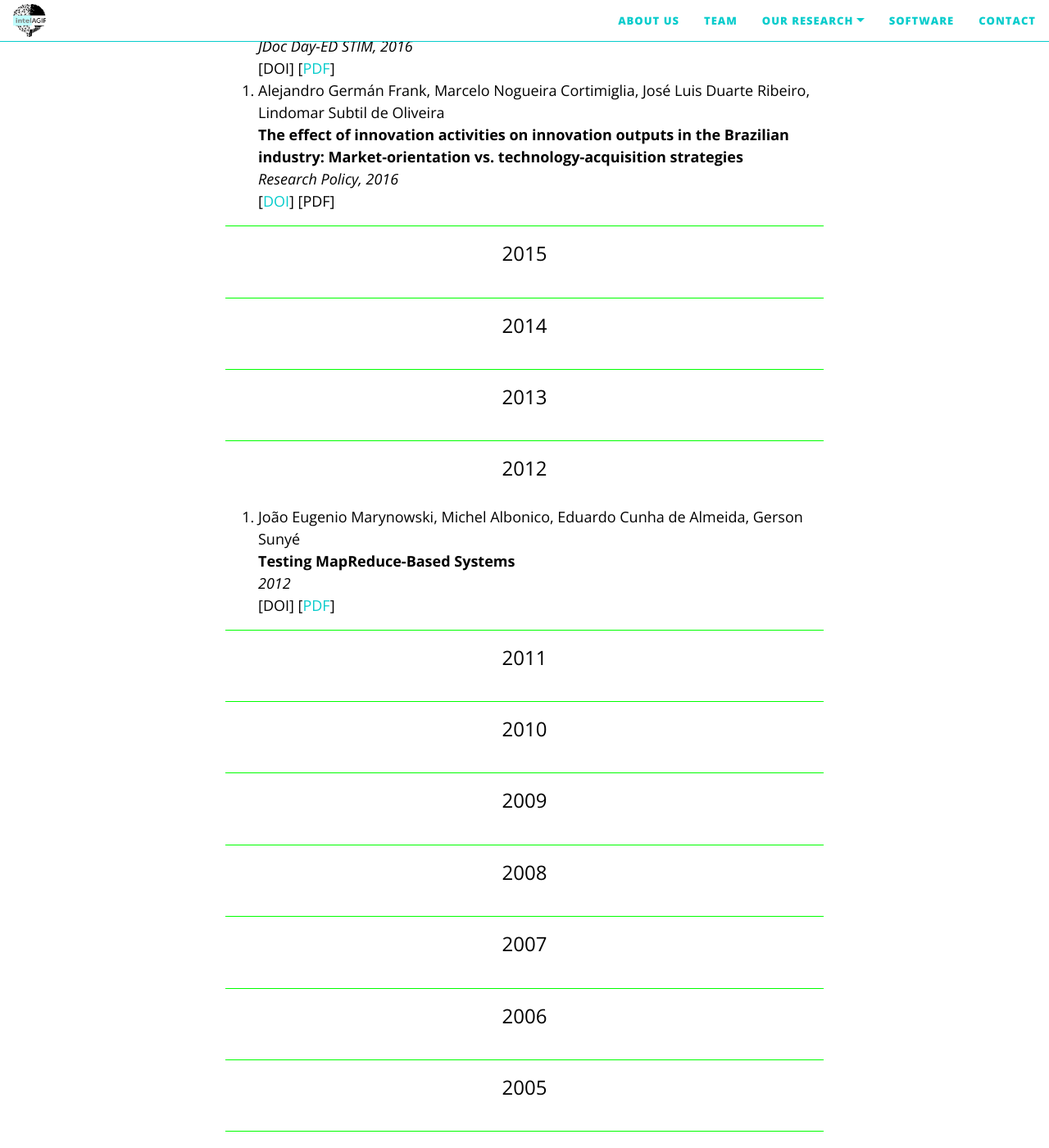
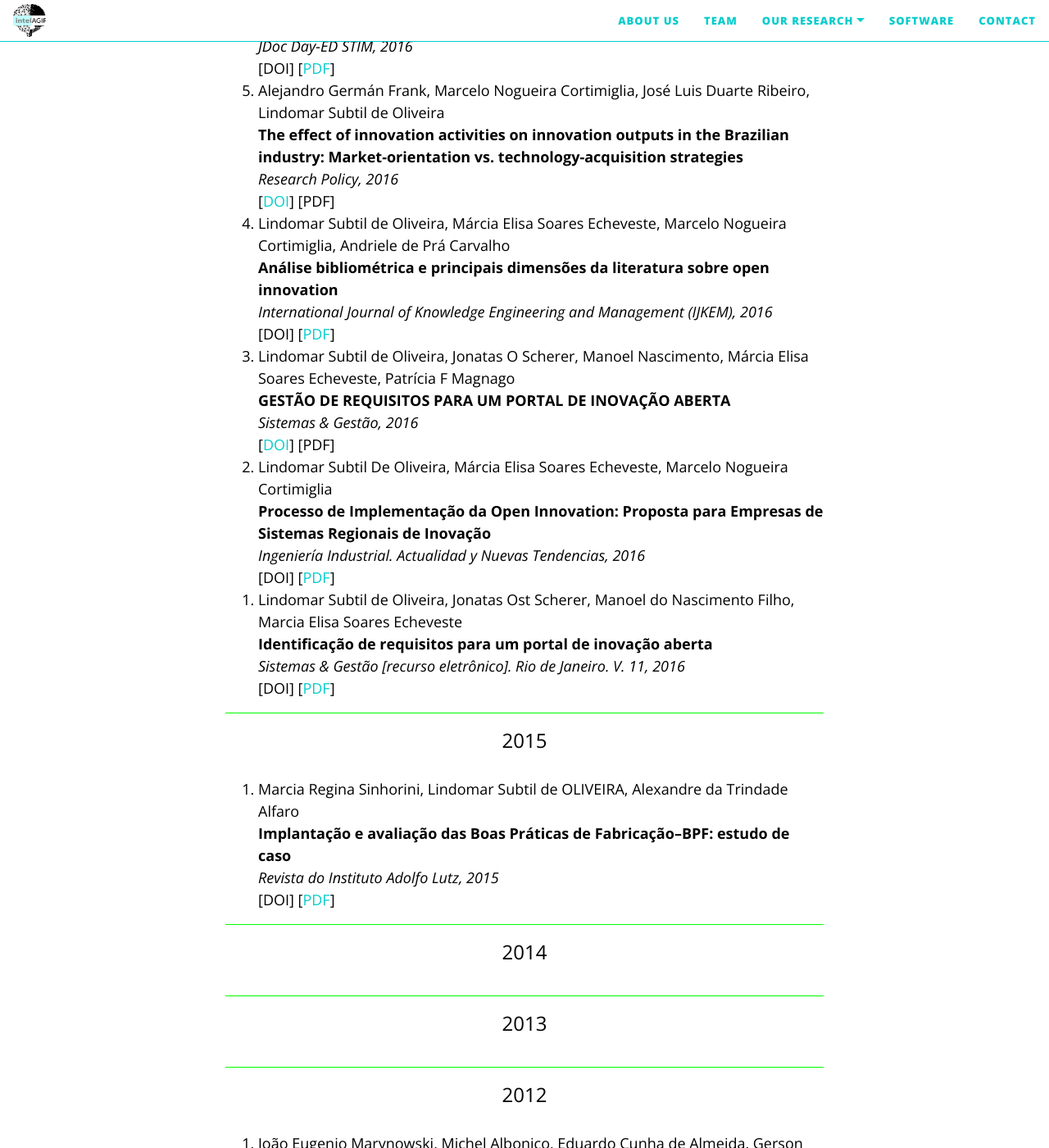
Before and after one commit to IntelAgir-Research-Group/intelagir-research-group.github.io, a Jekyll site: the page built from pages/publications.md, in a window 1280 px wide and 1400 px high, scrolled down 3928 px. Shown: the whole window at 82% size. Built offline with Jekyll 4.4.1, drawn with Linux system fonts in a browser that asks for light colours; nearby versions of some CDN libraries.

Commit message:
Update publications.md

```diff
--- a/pages/publications.md
+++ b/pages/publications.md
@@ -212,5 +212,45 @@ publications:
     year: 2016
     type: conference
 
+  - title: "Análise bibliométrica e principais dimensões da literatura sobre open innovation"
+    authors: Lindomar Subtil de Oliveira, Márcia Elisa Soares Echeveste, Marcelo Nogueira Cortimiglia, Andriele de Prá Carvalho
+    venue: "International Journal of Knowledge Engineering and Management (IJKEM)"
+    doi: #
+    url: http://stat.intraducoes.incubadora.ufsc.br/index.php/IJKEM/article/view/3815/4403
+    year: 2016
+    type: conference
+
+  - title: "GESTÃO DE REQUISITOS PARA UM PORTAL DE INOVAÇÃO ABERTA"
+    authors: Lindomar Subtil de Oliveira, Jonatas O Scherer, Manoel Nascimento, Márcia Elisa Soares Echeveste, Patrícia F Magnago
+    venue: "Sistemas & Gestão"
+    doi: https://doi.org/10.20985/1980-5160.2016.v11n1.827
+    url: #
+    year: 2016
+    type: conference
+
+  - title: "Processo de Implementação da Open Innovation: Proposta para Empresas de Sistemas Regionais de Inovação"
+    authors: Lindomar Subtil De Oliveira, Márcia Elisa Soares Echeveste, Marcelo Nogueira Cortimiglia
+    venue: "Ingeniería Industrial. Actualidad y Nuevas Tendencias"
+    doi: #
+    url: https://www.redalyc.org/pdf/2150/215049679003.pdf
+    year: 2016
+    type: conference
+
+  - title: "Identificação de requisitos para um portal de inovação aberta"
+    authors: Lindomar Subtil de Oliveira, Jonatas Ost Scherer, Manoel do Nascimento Filho, Marcia Elisa Soares Echeveste
+    venue: "Sistemas & Gestão [recurso eletrônico]. Rio de Janeiro. V. 11"
+    doi: #
+    url: https://www.lume.ufrgs.br/bitstream/handle/10183/172643/001059291.pdf?sequence=1
+    year: 2016
+    type: conference
+
+  - title: "Implantação e avaliação das Boas Práticas de Fabricação–BPF: estudo de caso"
+    authors: Marcia Regina Sinhorini, Lindomar Subtil de OLIVEIRA, Alexandre da Trindade Alfaro
+    venue: "Revista do Instituto Adolfo Lutz"
+    doi: #
+    url: https://docs.bvsalud.org/biblioref/ses-sp/2015/ses-32823/ses-32823-6080.pdf
+    year: 2015
+    type: conference
+
 ---
 All the other research will be added soon!
```
